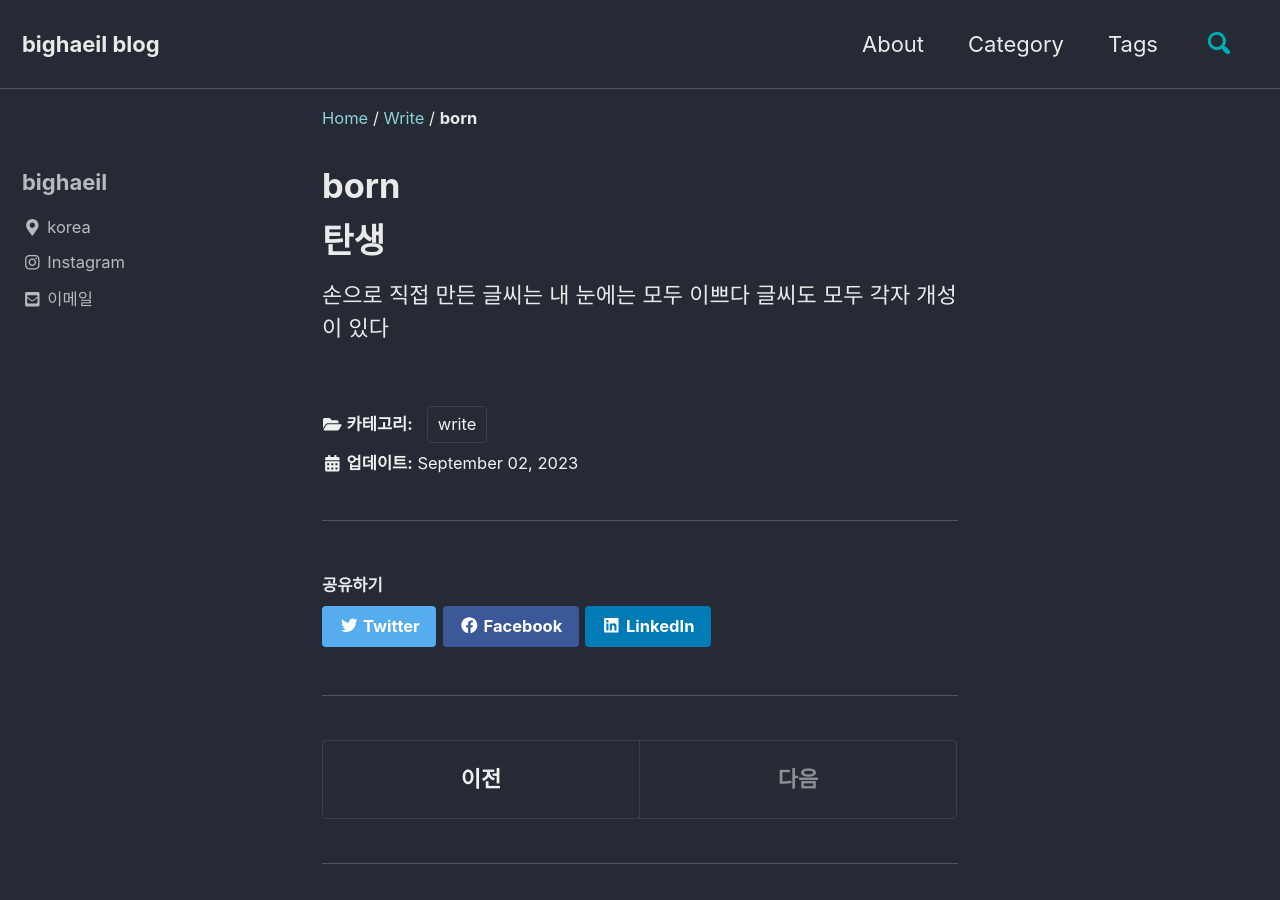
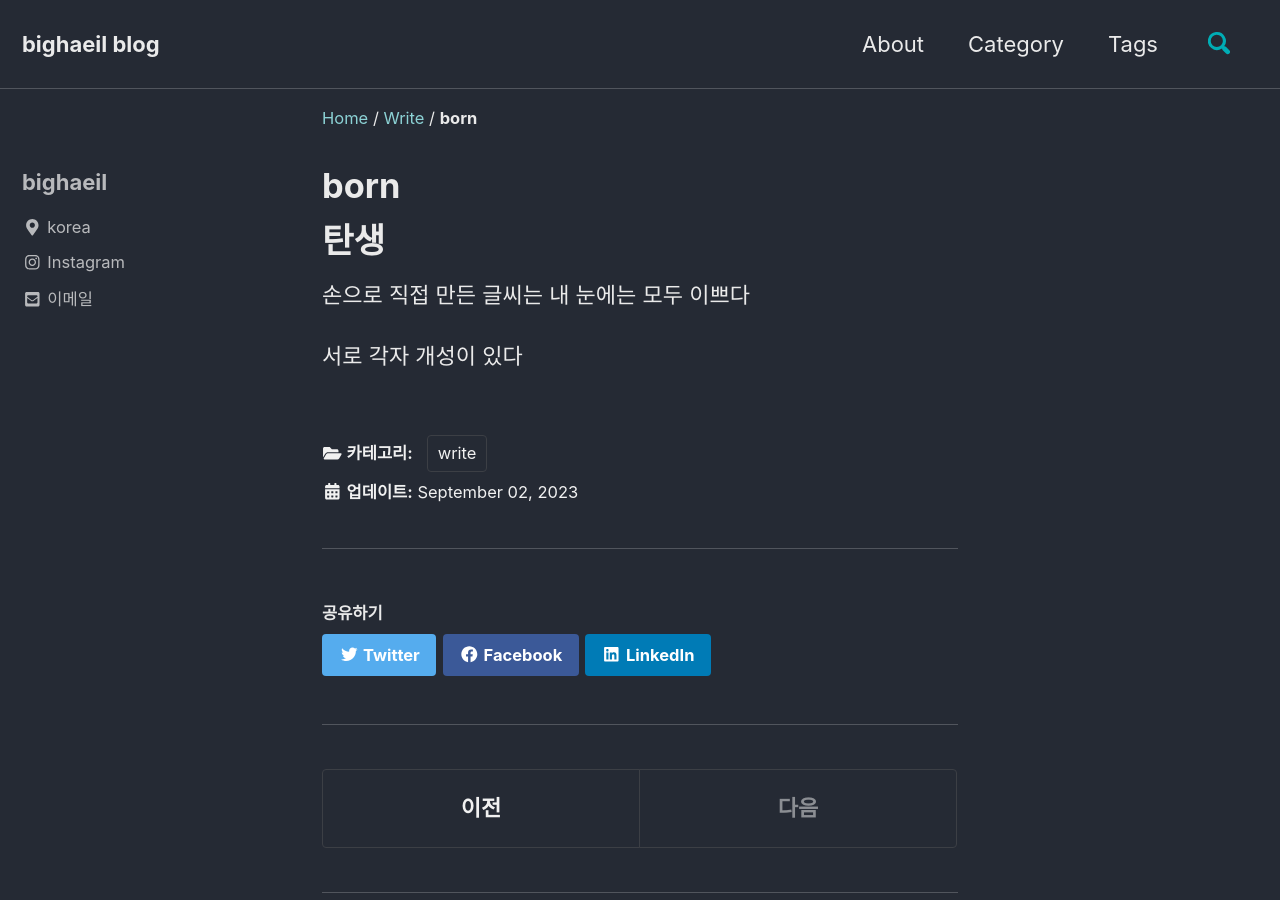
Before and after one commit to bighaeil/bighaeil.github.io, a Jekyll site: the page built from _posts/write/2023-09-02-born.md, in a window 1280 px wide and 900 px high. Built offline with Jekyll 4.4.1, drawn with Linux system fonts in a browser that asks for light colours; cached includes are drawn as plain includes; nearby versions of some CDN libraries; comment, search, counter and statistics services are not loaded.

Commit message:
Update 2023-09-02-born.md

```diff
--- a/_posts/write/2023-09-02-born.md
+++ b/_posts/write/2023-09-02-born.md
@@ -8,4 +8,5 @@ last_modified_at: 2023-09-02T17:00:00
 # 탄생
 
 손으로 직접 만든 글씨는 내 눈에는 모두 이쁘다
-글씨도 모두 각자 개성이 있다
+
+서로 각자 개성이 있다
```
